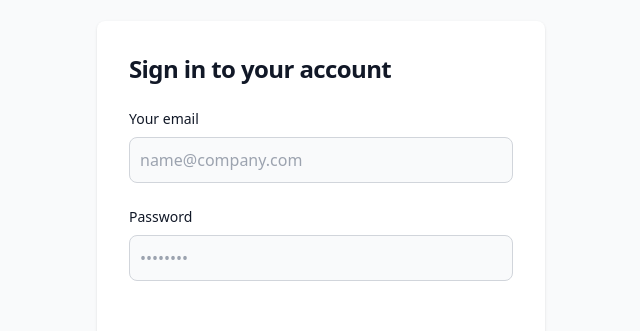
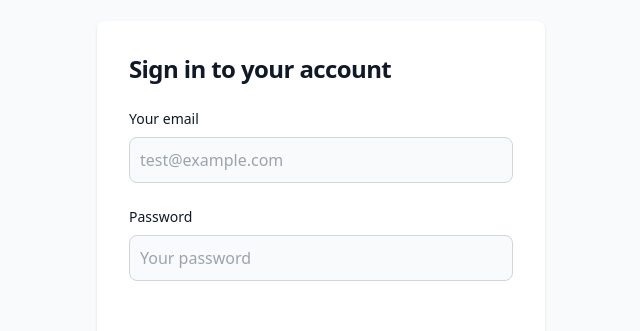
Before and after one commit to arthurduzhyy/react-blog, a React (Vite) app: page /login in a window 1280 px wide. Shown: the part 179-510 px from the top of the page, without its empty margins (319-959 px from the left). Built offline with nearby package versions, Linux system fonts and the light colour scheme.

Commit message:
Add FormInput component

```diff
--- /dev/null
+++ b/src/component/FormInput.tsx
@@ -0,0 +1,25 @@
+import React from 'react'
+
+interface FormInputProps {
+  name: string
+  type: string
+  placeholder: string
+  options: any
+  register: any
+  errors: any
+}
+
+const FormInput: React.FC<FormInputProps> = ({ name, type, placeholder, options, register, errors, isRequired }) => {
+  return (
+    <div>
+      <input type={type} name={name} id={name} placeholder={placeholder}
+             className="bg-gray-50 border border-gray-300 text-gray-900 rounded-lg focus:ring-primary-600
+                      focus:border-primary-600 block w-full p-2.5 dark:bg-gray-700 dark:border-gray-600 dark:placeholder-gray-400
+                       dark:text-white dark:focus:ring-blue-500 dark:focus:border-blue-500"
+             {...register(name, options)} />
+      {errors[name] && <p className="text-red-500 text-xs mt-1">{errors[name].message}</p>}
+    </div>
+  )
+}
+
+export default FormInput
--- a/src/feature/auth/LoginPage.tsx
+++ b/src/feature/auth/LoginPage.tsx
@@ -1,4 +1,5 @@
 import { useForm } from 'react-hook-form'
+import FormInput from '../../component/FormInput'
 import LoginService from './service/auth.service'
 
 const loginService = new LoginService()
@@ -29,35 +30,38 @@ const LoginPage = () => {
               <label htmlFor="email" className="block mb-2 text-sm font-medium text-gray-900 dark:text-white">
                 Your email
               </label>
-              <input type="email" name="email" id="email"
-                     className="bg-gray-50 border border-gray-300 text-gray-900 rounded-lg
-                      focus:ring-primary-600 focus:border-primary-600 block w-full p-2.5 dark:bg-gray-700
-                      dark:border-gray-600 dark:placeholder-gray-400 dark:text-white dark:focus:ring-blue-500
-                      dark:focus:border-blue-500"
-                     placeholder="name@company.com" required  {...register('email', {
+             <FormInput
+               name={"email"}
+               type={"email"}
+               placeholder={"test@example.com"}
+               options={{
                  required: 'Email is required',
                  pattern: {
                    value: /^[a-zA-Z0-9._%+-]+@[a-zA-Z0-9.-]+\.[a-zA-Z]{2,4}$/,
                    message: 'Invalid email address'
                  }
-              })} />
-              {errors.email && <p className="text-red-500 text-xs mt-1">{errors.email.message}</p>}
+               }}
+               register={register}
+               errors={errors}
+               />
             </div>
             <div>
               <label htmlFor="password"
                      className="block mb-2 text-sm font-medium text-gray-900 dark:text-white">Password</label>
-              <input type="password" name="password" id="password" placeholder="••••••••"
-                     className="bg-gray-50 border border-gray-300 text-gray-900 rounded-lg focus:ring-primary-600
-                      focus:border-primary-600 block w-full p-2.5 dark:bg-gray-700 dark:border-gray-600 dark:placeholder-gray-400
-                       dark:text-white dark:focus:ring-blue-500 dark:focus:border-blue-500"
-                     required=""
-                     {...register('password', {
+                <FormInput
+                    name={"password"}
+                    type={"password"}
+                    placeholder={"Your password"}
+                    options={{
                         required: 'Password is required',
-                       minLength: { value: 8, message: 'Password must be at least 8 characters' },
-                       maxLength: { value: 16, message: 'Password must be at most 16 characters' }
-                     })}
+                        minLength: {
+                        value: 6,
+                        message: 'Password must have at least 6 characters'
+                        }
+                    }}
+                    register={register}
+                    errors={errors}
                 />
-              {errors.password && <p className="text-red-500 text-xs mt-1">{errors.password.message}</p>}
             </div>
             <button type="submit"
                     className="w-full text-white bg-primary-600 hover:bg-primary-700
```
Lines whose indentation alone changed are shown as unchanged.
